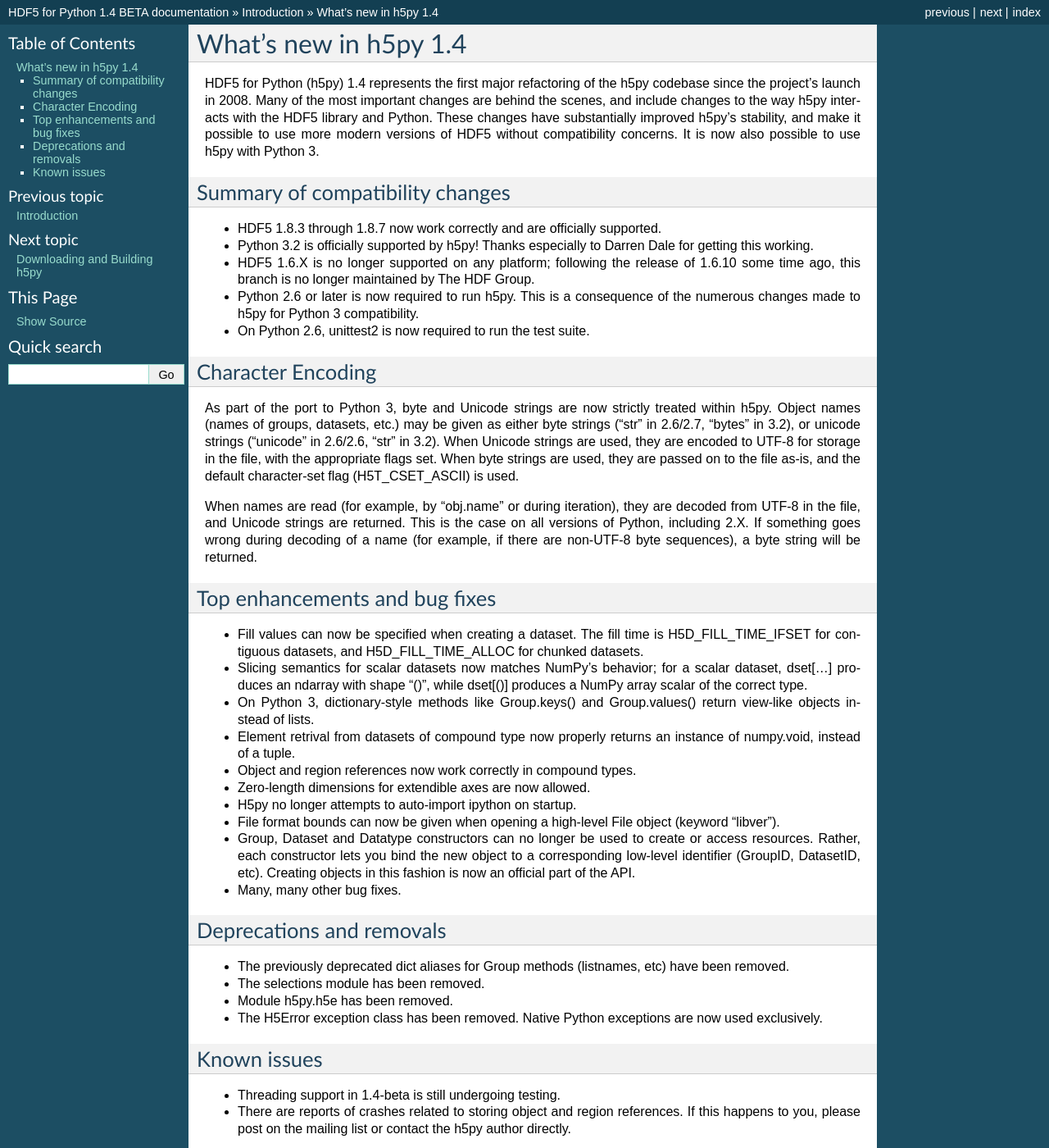
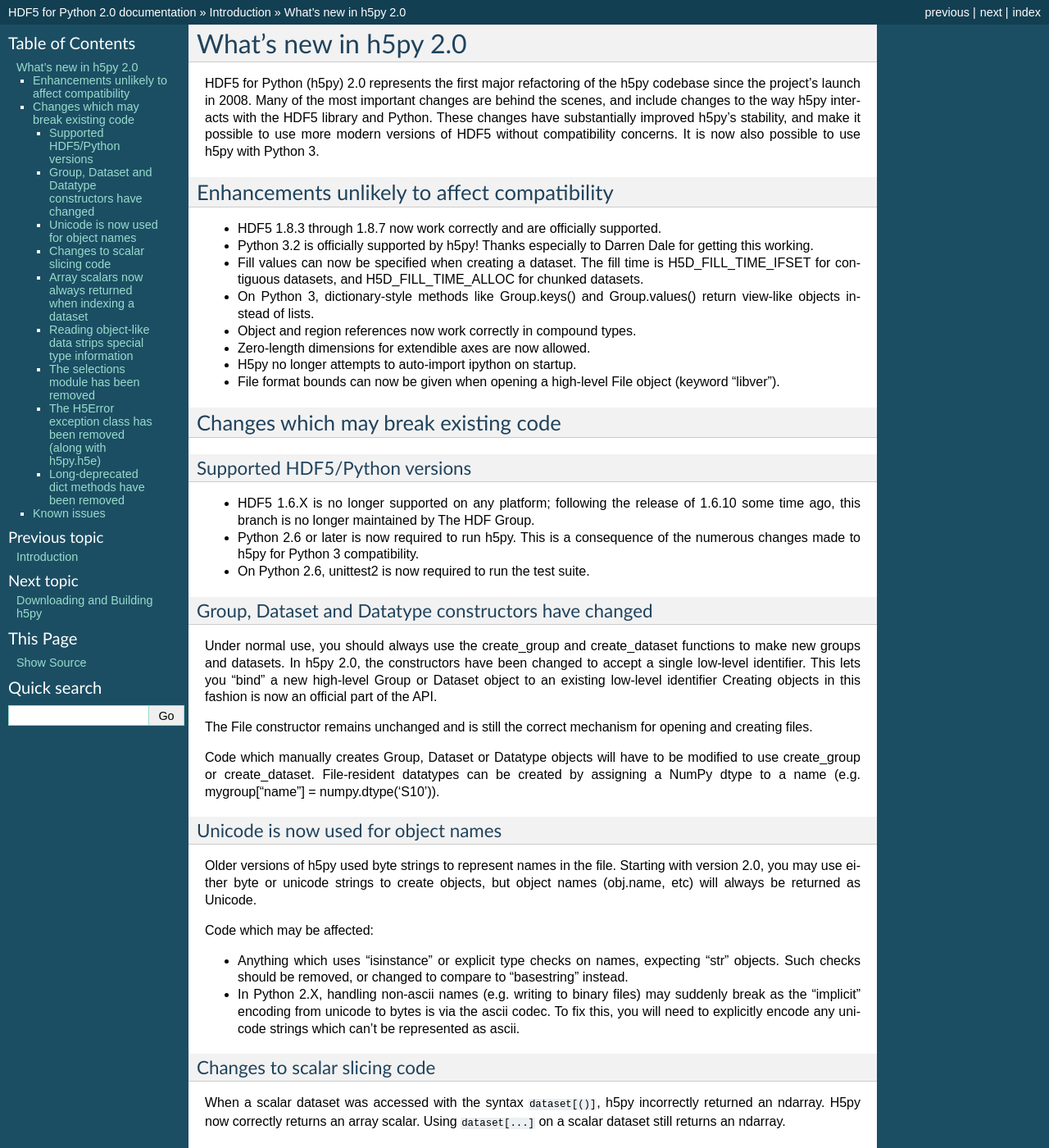
Before and after one commit to google-code-export/h5py, a Sphinx documentation site: the page built from docs/source/intro/whatsnew.rst, in a window 1280 px wide and 1400 px high. Shown: the whole window at 82% size. Built offline with Sphinx 7.4.7, drawn with Linux system fonts in a browser that asks for light colours; some of the changed text lies outside the part shown.

Commit message:
Update version & docs to 2.0

```diff
--- a/docs/source/conf.py
+++ b/docs/source/conf.py
@@ -48,9 +48,9 @@ copyright = u'2011, Andrew Collette'
 # built documents.
 #
 # The short X.Y version.
-version = '1.4'
+version = '2.0'
 # The full version, including alpha/beta/rc tags.
-release = '1.4 BETA'
+release = '2.0'
 
 # The language for content autogenerated by Sphinx. Refer to documentation
 # for a list of supported languages.
--- a/docs/source/index.rst
+++ b/docs/source/index.rst
@@ -3,9 +3,9 @@
    You can adapt this file completely to your liking, but it should at least
    contain the root `toctree` directive.
 
-###############################################
-HDF5 for Python 1.4 (BETA) Online Documentation
-###############################################
+########################################
+HDF5 for Python 2.0 Online Documentation
+########################################
 
 Contents:
 
--- a/docs/source/intro/whatsnew.rst
+++ b/docs/source/intro/whatsnew.rst
@@ -1,7 +1,7 @@
-What's new in h5py 1.4
+What's new in h5py 2.0
 ======================
 
-HDF5 for Python (h5py) 1.4 represents the first major refactoring of the h5py
+HDF5 for Python (h5py) 2.0 represents the first major refactoring of the h5py
 codebase since the project's launch in 2008.  Many of the most important
 changes are behind the scenes, and include changes to the way h5py interacts
 with the HDF5 library and Python.  These changes have substantially
@@ -9,58 +9,20 @@ improved h5py's stability, and make it possible to use more modern versions
 of HDF5 without compatibility concerns.  It is now also possible to use
 h5py with Python 3.
 
-
-Summary of compatibility changes
---------------------------------
+Enhancements unlikely to affect compatibility
+---------------------------------------------
 
 * HDF5 1.8.3 through 1.8.7 now work correctly and are officially supported.
 
 * Python 3.2 is officially supported by h5py!  Thanks especially to
   Darren Dale for getting this working.
 
-* HDF5 1.6.X is no longer supported on any platform; following the release of
-  1.6.10 some time ago, this branch is no longer maintained by The HDF Group.
-
-* Python 2.6 or later is now required to run h5py.  This is a consequence of
-  the numerous changes made to h5py for Python 3 compatibility.
-
-* On Python 2.6, unittest2 is now required to run the test suite.
-
-
-Character Encoding
-------------------
-
-As part of the port to Python 3, byte and Unicode strings are now strictly
-treated within h5py.  Object names (names of groups, datasets, etc.) may be
-given as either byte strings ("str" in 2.6/2.7, "bytes" in 3.2), or unicode
-strings ("unicode" in 2.6/2.6, "str" in 3.2).  When Unicode strings are used,
-they are encoded to UTF-8 for storage in the file, with the appropriate flags
-set.  When byte strings are used, they are passed on to the file as-is, and
-the default character-set flag (H5T_CSET_ASCII) is used.
-
-When names are read (for example, by "obj.name" or during iteration), they
-are decoded from UTF-8 in the file, and Unicode strings are returned.  This is
-the case on all versions of Python, including 2.X.  If something goes wrong
-during decoding of a name (for example, if there are non-UTF-8 byte sequences),
-a byte string will be returned.
-
-
-Top enhancements and bug fixes
-------------------------------
-
 * Fill values can now be specified when creating a dataset.  The fill time is
   H5D_FILL_TIME_IFSET for contiguous datasets, and H5D_FILL_TIME_ALLOC for
   chunked datasets.
 
-* Slicing semantics for scalar datasets now matches NumPy's behavior; for a
-  scalar dataset, dset[...] produces an ndarray with shape "()", while
-  dset[()] produces a NumPy array scalar of the correct type.
-
 * On Python 3, dictionary-style methods like Group.keys() and Group.values()
   return view-like objects instead of lists.
-
-* Element retrival from datasets of compound type now properly returns an
-  instance of numpy.void, instead of a tuple.
 
 * Object and region references now work correctly in compound types.
 
@@ -71,32 +33,113 @@ Top enhancements and bug fixes
 * File format bounds can now be given when opening a high-level File object
   (keyword "libver").
 
-* Group, Dataset and Datatype constructors can no longer be used to create or
-  access resources.  Rather, each constructor lets you bind the new object
-  to a corresponding low-level identifier (GroupID, DatasetID, etc).
-  Creating objects in this fashion is now an official part of the API.
 
-* Many, many other bug fixes.
+Changes which may break existing code
+-------------------------------------
 
+Supported HDF5/Python versions
+~~~~~~~~~~~~~~~~~~~~~~~~~~~~~~
 
-Deprecations and removals
--------------------------
+* HDF5 1.6.X is no longer supported on any platform; following the release of
+  1.6.10 some time ago, this branch is no longer maintained by The HDF Group.
 
-* The previously deprecated dict aliases for Group methods (listnames, etc)
-  have been removed.
+* Python 2.6 or later is now required to run h5py.  This is a consequence of
+  the numerous changes made to h5py for Python 3 compatibility.
 
-* The selections module has been removed.
+* On Python 2.6, unittest2 is now required to run the test suite.
 
-* Module h5py.h5e has been removed.
+Group, Dataset and Datatype constructors have changed
+~~~~~~~~~~~~~~~~~~~~~~~~~~~~~~~~~~~~~~~~~~~~~~~~~~~~~
 
-* The H5Error exception class has been removed.  Native Python exceptions are
-  now used exclusively.
+Under normal use, you should always use the create_group and create_dataset
+functions to make new groups and datasets.  In h5py 2.0, the constructors have
+been changed to accept a single low-level identifier.  This lets you "bind"
+a new high-level Group or Dataset object to an existing low-level identifier
+Creating objects in this fashion is now an official part of the API.
 
+The File constructor remains unchanged and is still the correct mechanism for
+opening and creating files.
+
+Code which manually creates Group, Dataset or Datatype objects will have to
+be modified to use create_group or create_dataset.  File-resident datatypes
+can be created by assigning a NumPy dtype to a name
+(e.g. mygroup["name"] = numpy.dtype('S10')).
+
+Unicode is now used for object names
+~~~~~~~~~~~~~~~~~~~~~~~~~~~~~~~~~~~~
+
+Older versions of h5py used byte strings to represent names in the file.
+Starting with version 2.0, you may use either byte or unicode strings to create
+objects, but object names (obj.name, etc) will always be returned as Unicode.
+
+Code which may be affected:
+
+* Anything which uses "isinstance" or explicit type checks on names, expecting
+  "str" objects.  Such checks should be removed, or changed to compare to
+  "basestring" instead.
+
+* In Python 2.X, handling non-ascii names (e.g. writing to binary files) may
+  suddenly break as the "implicit" encoding from unicode to bytes is via the
+  ascii codec.  To fix this, you will need to explicitly encode any unicode
+  strings which can't be represented as ascii.
+
+Changes to scalar slicing code
+~~~~~~~~~~~~~~~~~~~~~~~~~~~~~~
+
+When a scalar dataset was accessed with the syntax ``dataset[()]``, h5py
+incorrectly returned an ndarray.  H5py now correctly returns an array
+scalar.  Using ``dataset[...]`` on a scalar dataset still returns an ndarray.
+
+Array scalars now always returned when indexing a dataset
+~~~~~~~~~~~~~~~~~~~~~~~~~~~~~~~~~~~~~~~~~~~~~~~~~~~~~~~~~
+
+When using datasets of compound type, retrieving a single element incorrectly
+returned a tuple of values, rather than an instance of ``numpy.void_`` with the
+proper fields populated.  Among other things, this meant you couldn't do
+things like ``dataset[index][field]``.  H5py now always returns an array scalar,
+except in the case of object dtypes (references, vlen strings).
+
+Reading object-like data strips special type information
+~~~~~~~~~~~~~~~~~~~~~~~~~~~~~~~~~~~~~~~~~~~~~~~~~~~~~~~~
+
+In the past, reading multiple data points from dataset with vlen or reference
+type returned an Numpy array with a "special dtype" (such as those created
+by ``h5py.special_dtype()``).  In h5py 2.0, all such arrays now have a generic
+Numpy object dtype (``numpy.dtype('O')``).  To get a copy of the dataset's
+dtype, always use the dataset's dtype property directly (``mydataset.dtype``).
+
+The selections module has been removed
+~~~~~~~~~~~~~~~~~~~~~~~~~~~~~~~~~~~~~~
+
+Only numpy-style slicing arguments remain supported in the high level interface.
+Existing code which uses the selections module should be refactored to use
+numpy slicing (and ``numpy.s_`` as appropriate), or the standard C-style HDF5
+dataspace machinery.
+
+The H5Error exception class has been removed (along with h5py.h5e)
+~~~~~~~~~~~~~~~~~~~~~~~~~~~~~~~~~~~~~~~~~~~~~~~~~~~~~~~~~~~~~~~~~~
+
+All h5py exceptions are now native Python exceptions, no longer inheriting
+from H5Error.  RuntimeError is raised if h5py can't figure out what exception
+is appropriate... every instance of this behavior is considered a bug.  If you
+see h5py raising RuntimeError please report it so we can add the correct
+mapping!
+
+The old errors module (h5py.h5e) has also been removed.  There is no public
+error-management API.
+
+Long-deprecated dict methods have been removed
+~~~~~~~~~~~~~~~~~~~~~~~~~~~~~~~~~~~~~~~~~~~~~~
+
+Aliases for Group/AttributeManager methods (e.g. listnames) have been removed.
+Please use the standard Python dict interface (Python 2 or Python 3 as
+appropriate) to interact with these objects.
 
 Known issues
 ------------
 
-* Threading support in 1.4-beta is still undergoing testing.
+* Thread support has been improved in h5py 2.0. However, we still recommend
+  that for your own sanity you use locking to serialize access to files.
 
 * There are reports of crashes related to storing object and region references.
   If this happens to you, please post on the mailing list or contact the h5py
--- a/h5py/version.py
+++ b/h5py/version.py
@@ -1,6 +1,6 @@
 from . import h5 as _h5
 
-version = "1.4.0-beta2"
+version = "2.0.0"
 _exp = version.partition('-')
 version_tuple = tuple(int(x) for x in _exp[0].split('.')) + (_exp[2],)
 
--- a/setup.py
+++ b/setup.py
@@ -16,7 +16,7 @@ import numpy
 
 import configure
 
-VERSION = '1.4.0-beta2'
+VERSION = '2.0.0'
 
 def localpath(*args):
     return op.abspath(reduce(op.join, (op.dirname(__file__),)+args))
```
Also changed, not shown: ANN.txt (+12 -8 lines).
